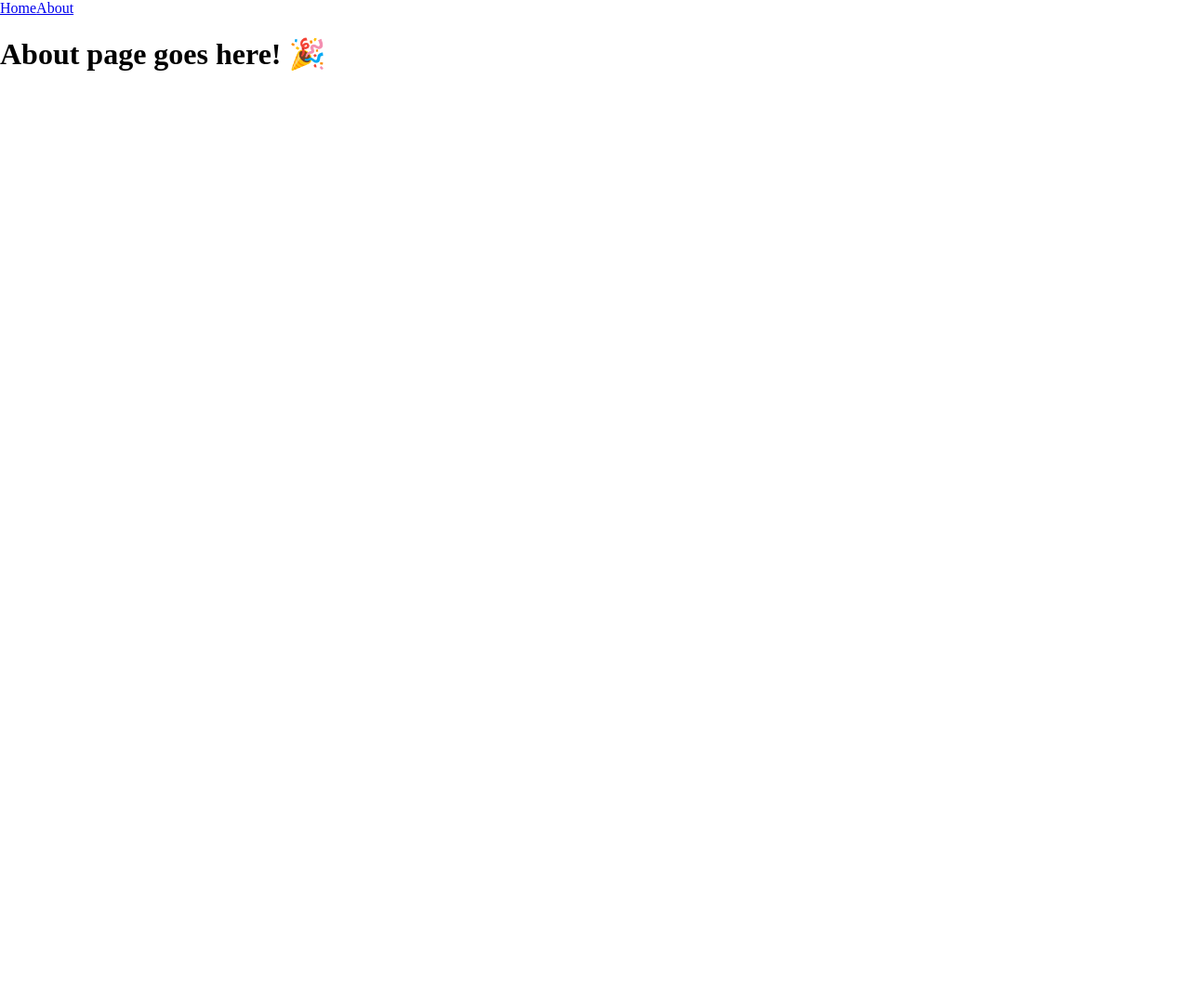
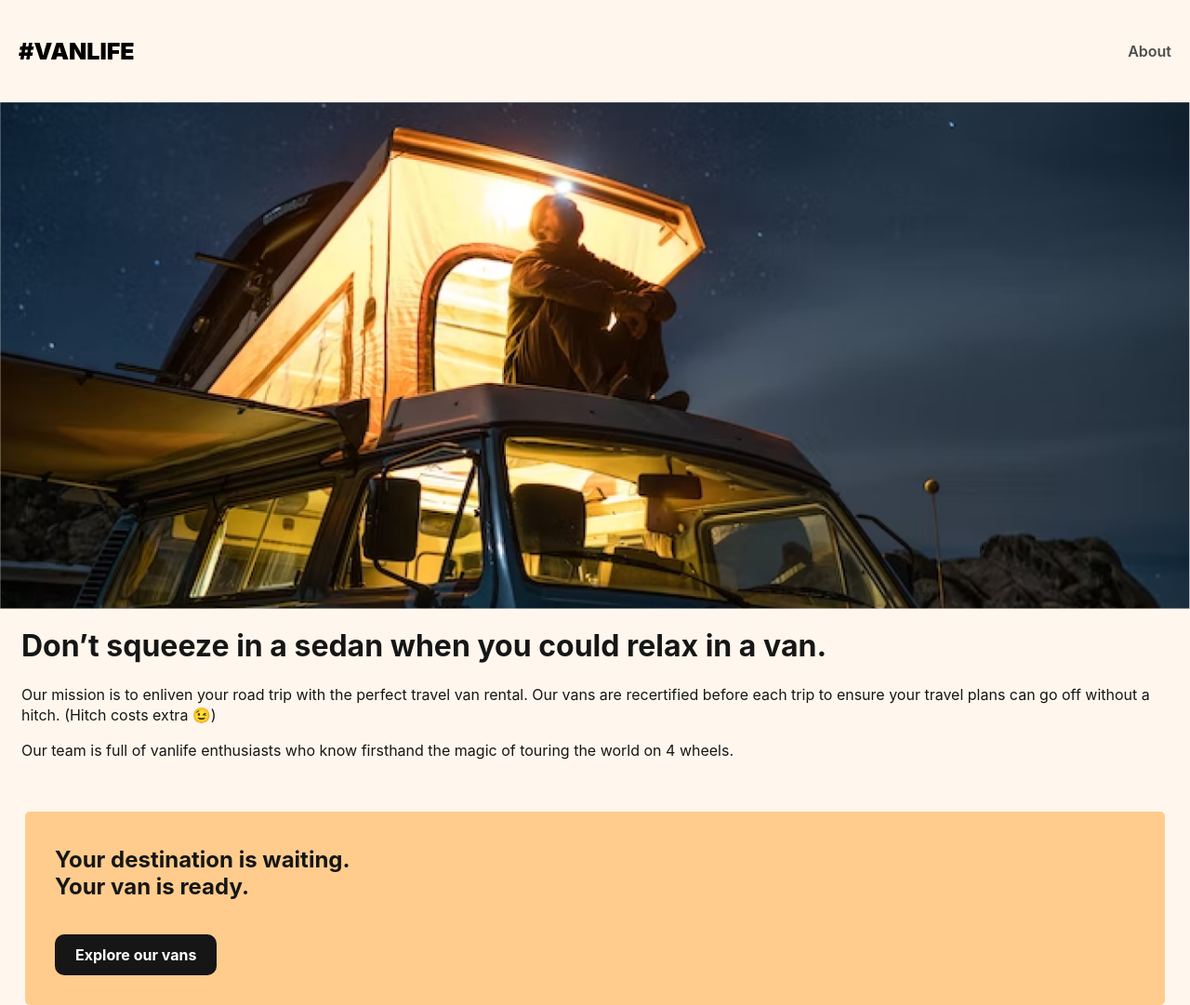
Before and after one commit to Robyn011/ROBPAU428_wfc2401_GroupB_Robyn-Paulsen_DJS08, a React (Vite) app: page /about in a window 1280 px wide. Shown: the whole page at 93% size. Before the commit the page ends 800 px from the top, so only its background shows below. Built offline with nearby package versions, Linux system fonts and the light colour scheme.

Commit message:
adding more files and adding css styling

```diff
--- a/index.css
+++ b/index.css
@@ -5,4 +5,141 @@
 html, body {
     margin: 0;
     padding: 0;
+    background-color: #FFF7ED;
+    font-family: "Inter", sans-serif;
 }
+
+body::-webkit-scrollbar {
+  display: none;
+}
+
+body {
+  -ms-overflow-style: none;
+  scrollbar-width: none;
+}
+
+header {
+    height: 110px;
+    display: flex;
+    align-items: center;
+    padding-block: 10px;
+}
+
+header .site-logo {
+    color: black;
+    margin-right: auto;
+    text-transform: uppercase;
+    font-weight: 900;
+    font-size: 25px;
+}
+
+header a {
+    text-decoration: none;
+    color: #4D4D4D;
+    font-weight: 600;
+    padding: 5px 20px;
+}
+
+header a:hover {
+    color: #161616;
+    text-decoration: underline;
+}
+
+.link-button {
+    display: inline-block;
+    text-align: center;
+    text-decoration: none;
+    border: none;
+    padding: .75rem 1.375rem;
+    color: initial;
+    font-weight: 700;
+    border-radius: 5px;
+    cursor: pointer;
+    transition: transform .1s ease-in-out;
+}
+
+.link-button:hover {
+    transform: translate(1px, 1px);
+}
+
+/*** HOME PAGE ***/
+.home-container {
+    background: linear-gradient(0deg, rgba(0, 0, 0, 0.46), rgba(0, 0, 0, 0.46)), url("./assets/images/home-hero.png") no-repeat center center;
+    -webkit-background-size: cover;
+    -moz-background-size: cover;
+    -o-background-size: cover;
+    background-size: cover;
+    min-height: 350px;
+    color: white;
+    padding: 45px 23px;
+}
+
+.home-container h1 {
+    font-weight: 700;
+    font-size: 2.25rem;
+    line-height: 42px;
+}
+
+.home-container p {
+    line-height: 24px;
+}
+
+.home-container a {
+    display: inline-block;
+    text-align: center;
+    text-decoration: none;
+    background-color: #FF8C38;
+    border: none;
+    width: 100%;
+    margin-top: 27px;
+    padding-block: .75rem;
+    color: white;
+    font-weight: 700;
+    border-radius: 5px;
+    cursor: pointer;
+    transition: transform .1s ease-in-out;
+}
+
+.home-container a:hover {
+    transform: translate(1px, 1px);
+}
+
+
+/*** ABOUT PAGE ***/
+.about-hero-image {
+    max-width: 100%;
+}
+
+.about-page-content {
+    padding-inline: 23px;
+    color: #161616;
+    margin-bottom: 55px;
+}
+
+.about-page-content h1 {
+    line-height: 38px;
+}
+
+.about-page-content p {
+    line-height: 22px;
+}
+
+.about-page-cta {
+    background-color: #FFCC8D;
+    color: #161616;
+    padding-inline: 32px;
+    padding-bottom: 32px;
+    margin-inline: 27px;
+    border-radius: 5px;
+}
+
+.about-page-cta h2 {
+    margin: 0;
+    padding-block: 37px;
+}
+
+.about-page-cta .link-button {
+    background-color: #161616;
+    color: white;
+    border-radius: 10px;
+}
--- a/index.html
+++ b/index.html
@@ -1,5 +1,4 @@
-<!doctype html>
-<html lang="en">
+<html>
     <head>
         <link rel="stylesheet" href="/index.css">
     </head>
--- a/index.jsx
+++ b/index.jsx
@@ -1,14 +1,18 @@
 import React from 'react';
 import ReactDOM from 'react-dom/client';
 import { BrowserRouter, Routes, Route, Link } from "react-router-dom"
+import Home from "./pages/Home"
+import About from "./pages/About"
 
 function App() {
   return (
     <BrowserRouter>
-      <nav>
-        <Link to="/">Home</Link>
-        <Link to="/about">About</Link>
-      </nav>
+      <header>
+        <Link className="site-logo" to="/">#VanLife</Link>
+        <nav>
+          <Link to="/about">About</Link>
+        </nav>
+      </header>
       <Routes>
         <Route path="/" element={<Home />} />
         <Route path="/about" element={<About />} />
@@ -17,18 +21,6 @@
   )
 }
 
-function Home() {
-  return (
-    <h1>Hello, React Router!</h1>
-  )
-}
-
-function About() {
-  return (
-    <h1>About page goes here! 🎉</h1>
-  )
-}
-
 ReactDOM
   .createRoot(document.getElementById('root'))
   .render(<App />);
--- /dev/null
+++ b/pages/About.jsx
@@ -0,0 +1,20 @@
+import React from "react"
+import bgImg from "../assets/images/about-hero.png"
+import { Link } from "react-router-dom"
+
+export default function About() {
+    return (
+        <div className="about-page-container">
+            <img src={bgImg} className="about-hero-image" />
+            <div className="about-page-content">
+                <h1>Don’t squeeze in a sedan when you could relax in a van.</h1>
+                <p>Our mission is to enliven your road trip with the perfect travel van rental. Our vans are recertified before each trip to ensure your travel plans can go off without a hitch. (Hitch costs extra 😉)</p>
+                <p>Our team is full of vanlife enthusiasts who know firsthand the magic of touring the world on 4 wheels.</p>
+            </div>
+            <div className="about-page-cta">
+                <h2>Your destination is waiting.<br />Your van is ready.</h2>
+                <Link className="link-button" to="/vans">Explore our vans</Link>
+            </div>
+        </div>
+    );
+}
--- /dev/null
+++ b/pages/Home.jsx
@@ -0,0 +1,12 @@
+import React from "react"
+import { Link } from "react-router-dom"
+
+export default function Home() {
+    return (
+        <div className="home-container">
+            <h1>You got the travel plans, we got the travel vans.</h1>
+            <p>Add adventure to your life by joining the #vanlife movement. Rent the perfect van to make your perfect road trip.</p>
+            <Link to="vans">Find your van</Link>
+        </div>
+    )
+};
```
Also changed, not shown: assets/images/about-hero.png (added), assets/images/home-hero.png (added).
